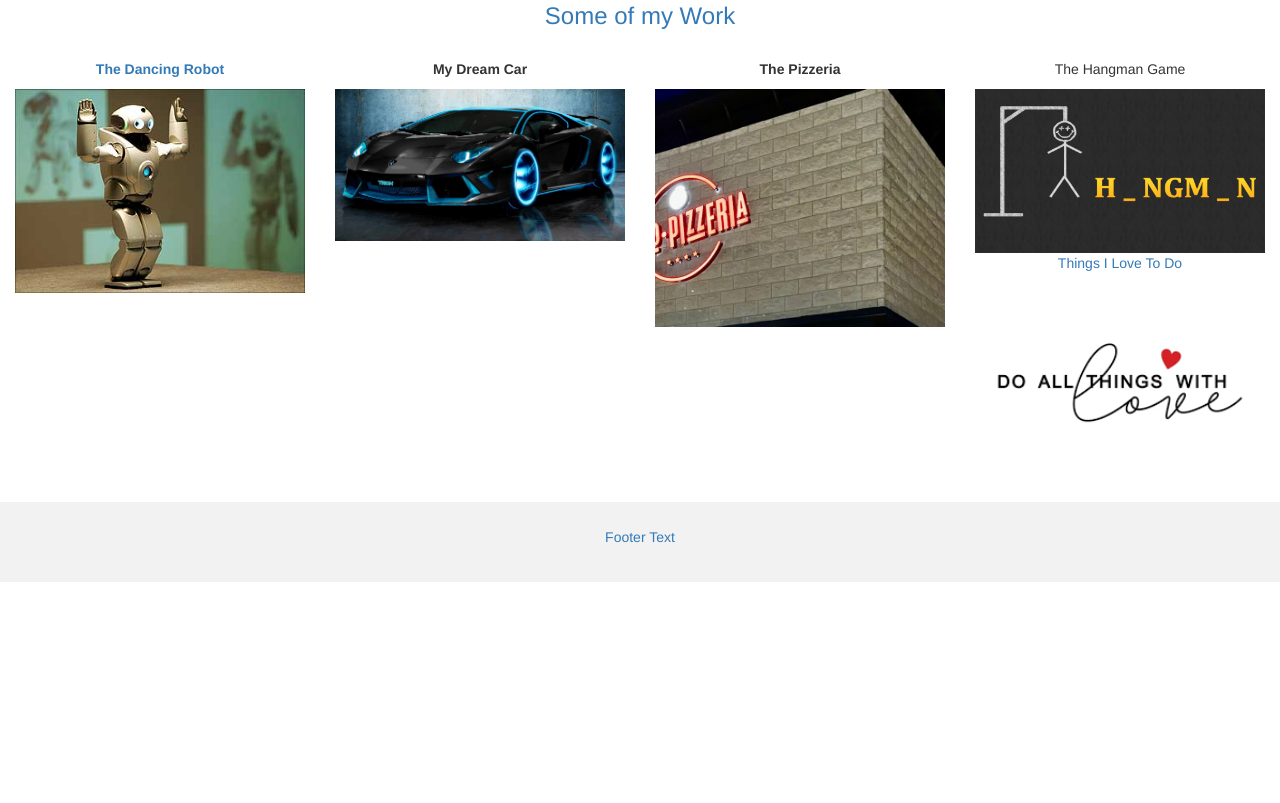
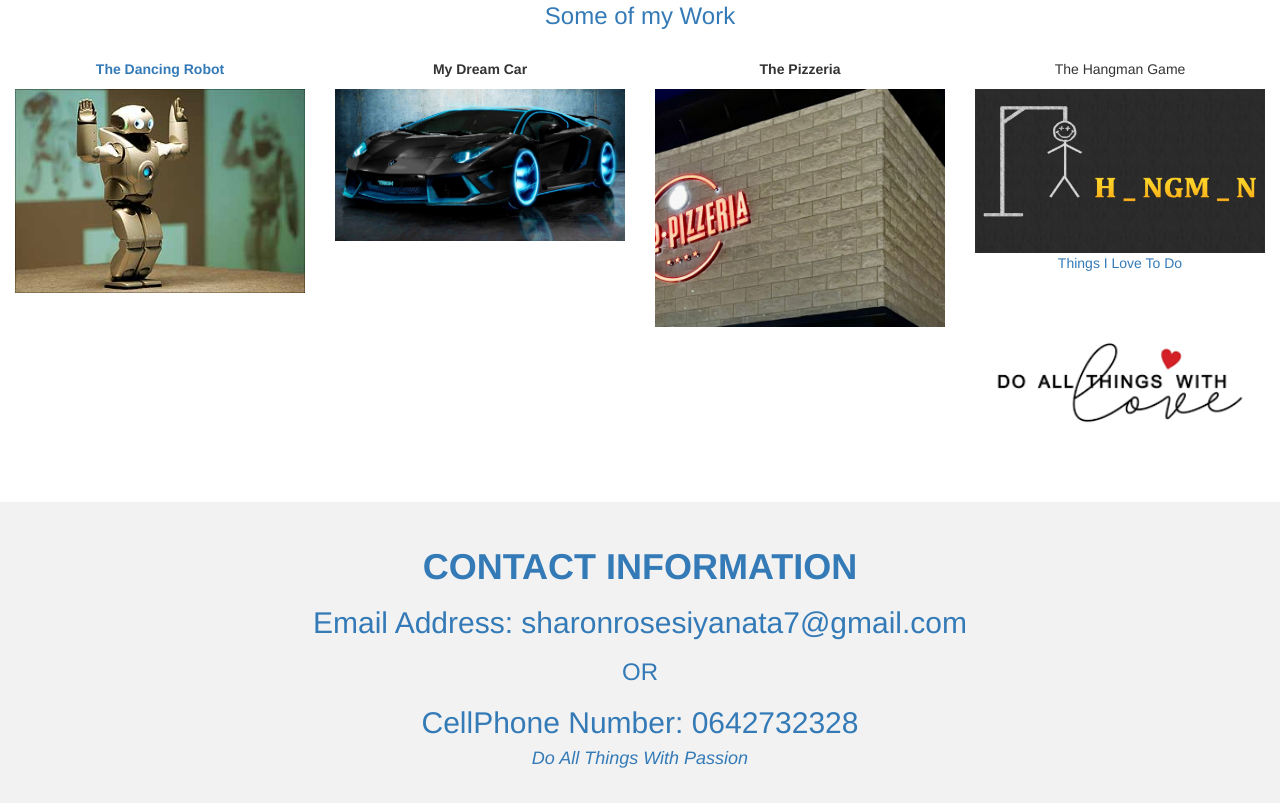
Before and after one commit to Sharorrosesiyanata/My-Portfolio, a plain HTML site: page index.html in a window 1280 px wide. Shown: the part 810-1613 px from the top of the page. Before the commit the page ends 1392 px from the top, so only its background shows below. Drawn offline with nearby package versions, Linux system fonts and the light colour scheme.

Commit message:
index.html

```diff
--- a/index.html
+++ b/index.html
@@ -102,7 +102,11 @@
   </div>
 </div><br>
 <footer class="container-fluid text-center">
-  <p>Footer Text</p>
+  <p><h1><strong>CONTACT INFORMATION</strong></h1></p>
+  <h2>Email Address: sharonrosesiyanata7@gmail.com</h2>
+  <h3>OR</h3>
+  <h2>CellPhone Number: 0642732328</h2>
+  <h4><i>Do All Things With Passion</i></h4>
 </footer>
 
 </body>
```
